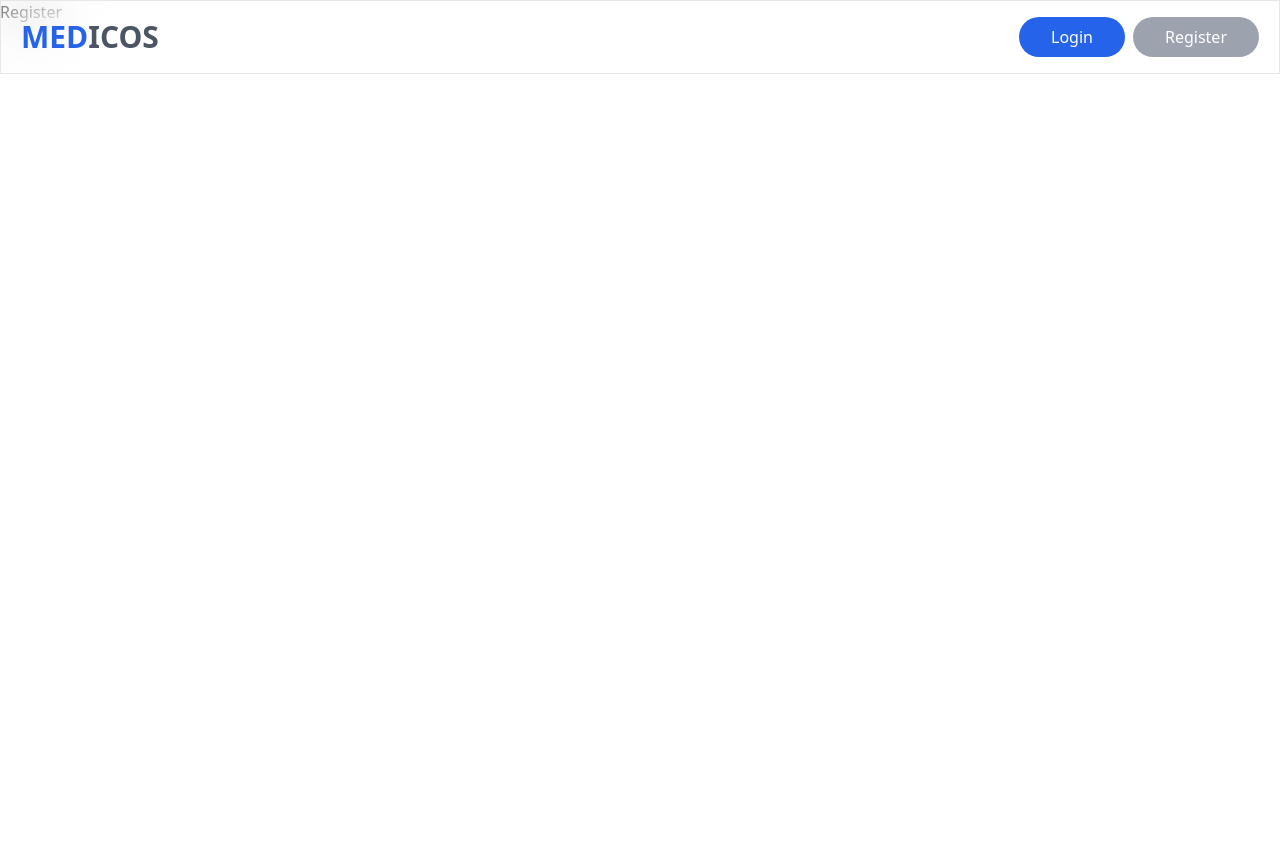
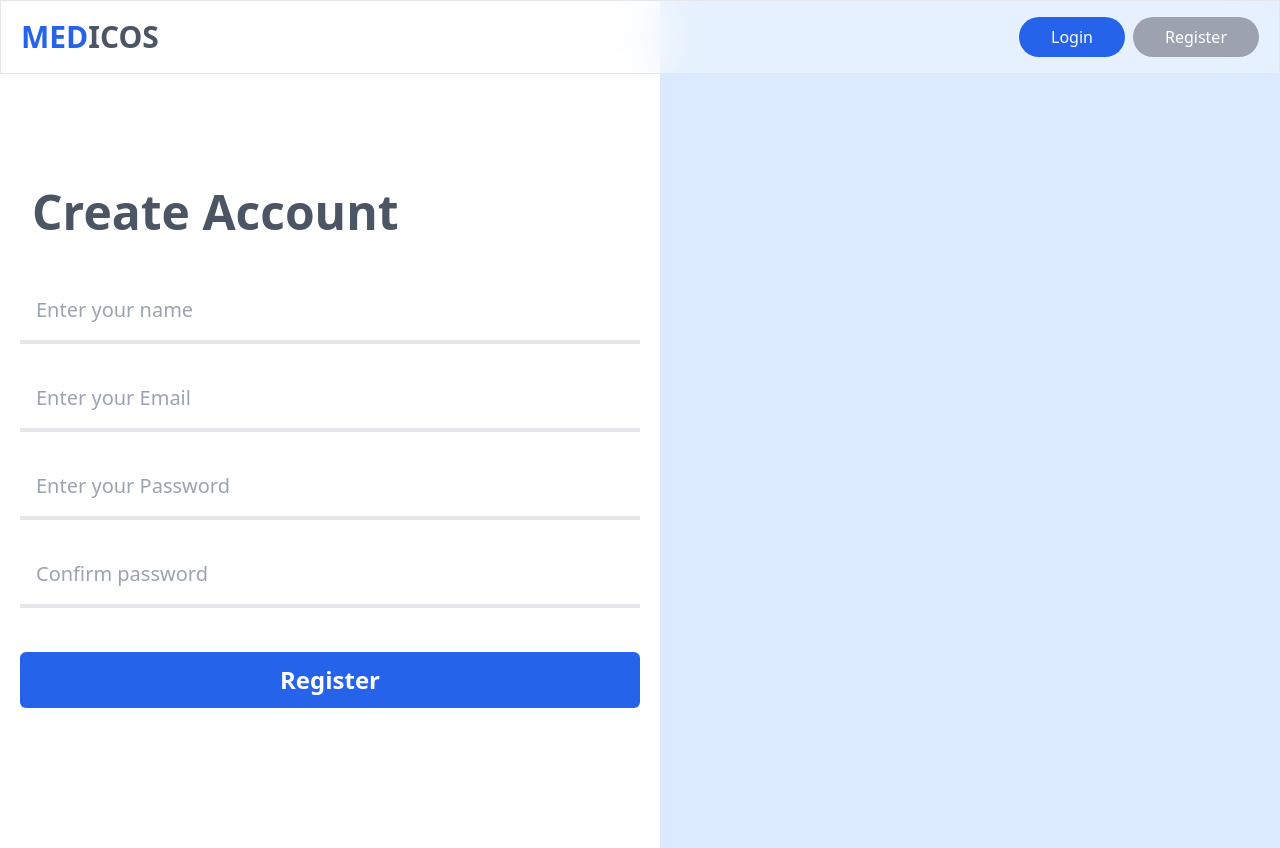
Before and after one commit to neeraj15022001/medicosfrontend, a React (Create React App) app: page /register in a window 1280 px wide. Before the commit the page ends 800 px from the top, so only its background shows below. Built offline with nearby package versions, Linux system fonts and the light colour scheme.

Commit message:
Register Page Done

```diff
--- a/src/Components/Pages/Register/Register.jsx
+++ b/src/Components/Pages/Register/Register.jsx
@@ -1,10 +1,17 @@
 import React from 'react';
+import Form from "../../Shared/Form/Form";
 
 function Register() {
     return (
-        <div>
-            <h1>Register</h1>
-        </div>
+        <section className={"flex h-screen"}>
+            <section className={"flex-1 flex flex-col justify-center px-5 box-border"}>
+                <div className={"mb-8"}>
+                    <p className={"text-5xl font-bold capitalize ml-3 text-gray-600"}>create account</p>
+                </div>
+                <Form loginForm={false} />
+            </section>
+            <section className={"flex-1 bg-blue-100 box-border"}></section>
+        </section>
     );
 }
 
--- a/src/Components/Shared/AppBar/AppBar.jsx
+++ b/src/Components/Shared/AppBar/AppBar.jsx
@@ -3,6 +3,7 @@ import {Link} from "react-router-dom";
 
 function AppBar() {
     return (
+        <>
             <nav
                 className={"flex items-center px-5 py-4 bg-white fixed right-0 left-0 top-0 backdrop-filter backdrop-blur-xl bg-opacity-30 border border-gray-200"}>
             <span className={"uppercase text-gray-600 font-bold cursor-pointer text-3xl"}><Link to={"/"}><span
@@ -18,6 +19,13 @@ function AppBar() {
                     </button>
                 </div>
             </nav>
+            <section className={"flex h-12"}>
+                <section className={"flex-1 flex flex-col justify-center px-5 box-border"}></section>
+                <section className={"flex-1 bg-blue-100 box-border"}></section>
+            </section>
+        </>
+
+
     );
 }
 
--- a/src/Components/Shared/Form/Form.jsx
+++ b/src/Components/Shared/Form/Form.jsx
@@ -3,13 +3,17 @@ import React from 'react';
 function Form({loginForm = true}) {
     return (
         <form className={"flex flex-col"}>
-            {loginForm === false && <input type="text" name="name" placeholder={"Enter your name"} className={"my-3 p-4 text-xl bg-transparent border-b-4 focus:border-blue-600 outline-0"}/>}
-            <input type="email" placeholder={"Enter your Email"} name={"email"} className={"my-3 p-4 text-xl bg-transparent border-b-4 focus:border-blue-600 outline-0"}/>
-            <input type="password" placeholder={"Enter your Password"} name={"password"} className={"my-3 p-4 text-xl bg-transparent border-b-4 focus:border-blue-600 outline-0"}/>
+            {loginForm === false && <input type="text" name="name" placeholder={"Enter your name"}
+                                           className={"my-3 p-4 text-xl bg-transparent border-b-4 focus:border-blue-600 outline-0"}/>}
+            <input type="email" placeholder={"Enter your Email"} name={"email"}
+                   className={"my-3 p-4 text-xl bg-transparent border-b-4 focus:border-blue-600 outline-0"}/>
+            <input type="password" placeholder={"Enter your Password"} name={"password"}
+                   className={"my-3 p-4 text-xl bg-transparent border-b-4 focus:border-blue-600 outline-0"}/>
             {loginForm === false &&
-                <input type="password" placeholder={"Confirm password"} name={"confirmpassword"} className={"my-3 p-4 text-xl bg-transparent border-b-4 focus:border-blue-600 outline-0"}/>}
-            <input type="submit" value="Login"
-                   className={"bg-blue-600 transition hover:bg-blue-700 rounded-md py-3 text-white font-bold text-2xl capitalize mt-8"}/>
+                <input type="password" placeholder={"Confirm password"} name={"confirmpassword"}
+                       className={"my-3 p-4 text-xl bg-transparent border-b-4 focus:border-blue-600 outline-0"}/>}
+            <input type="submit" value={loginForm ? "Login" : "Register"}
+                   className={"cursor-pointer bg-blue-600 transition hover:bg-blue-700 rounded-md py-3 text-white font-bold text-2xl capitalize mt-8"}/>
         </form>
     );
 }
```
Lines whose indentation alone changed are shown as unchanged.
